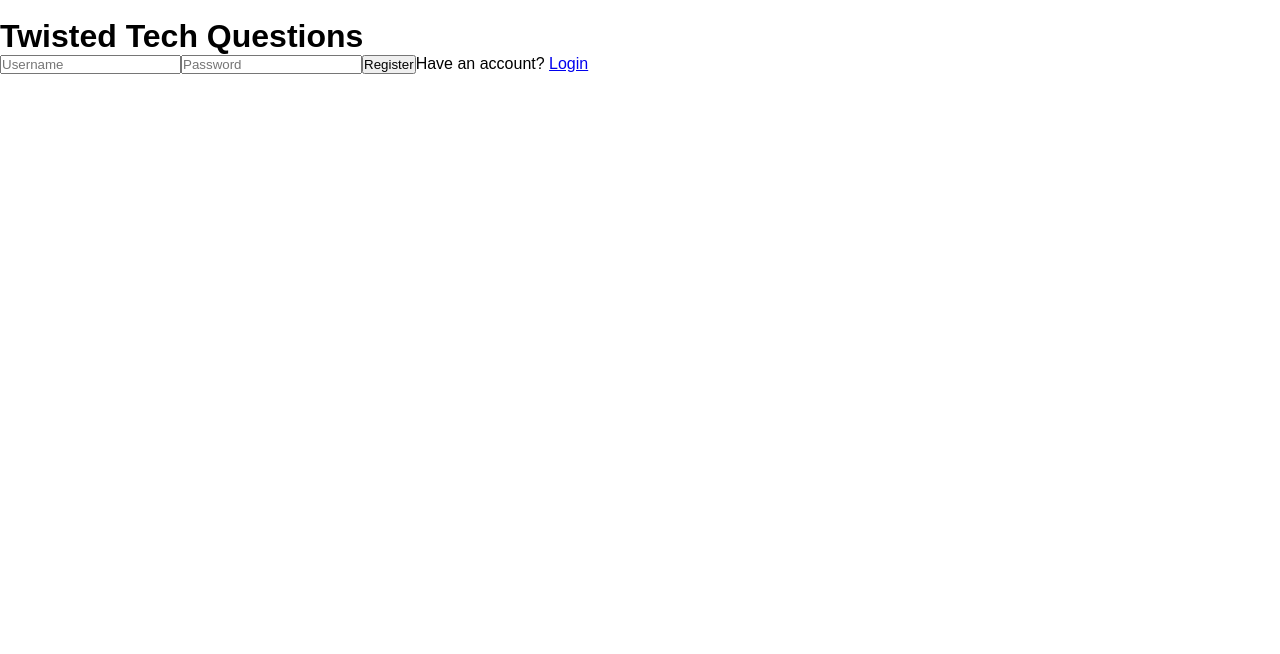
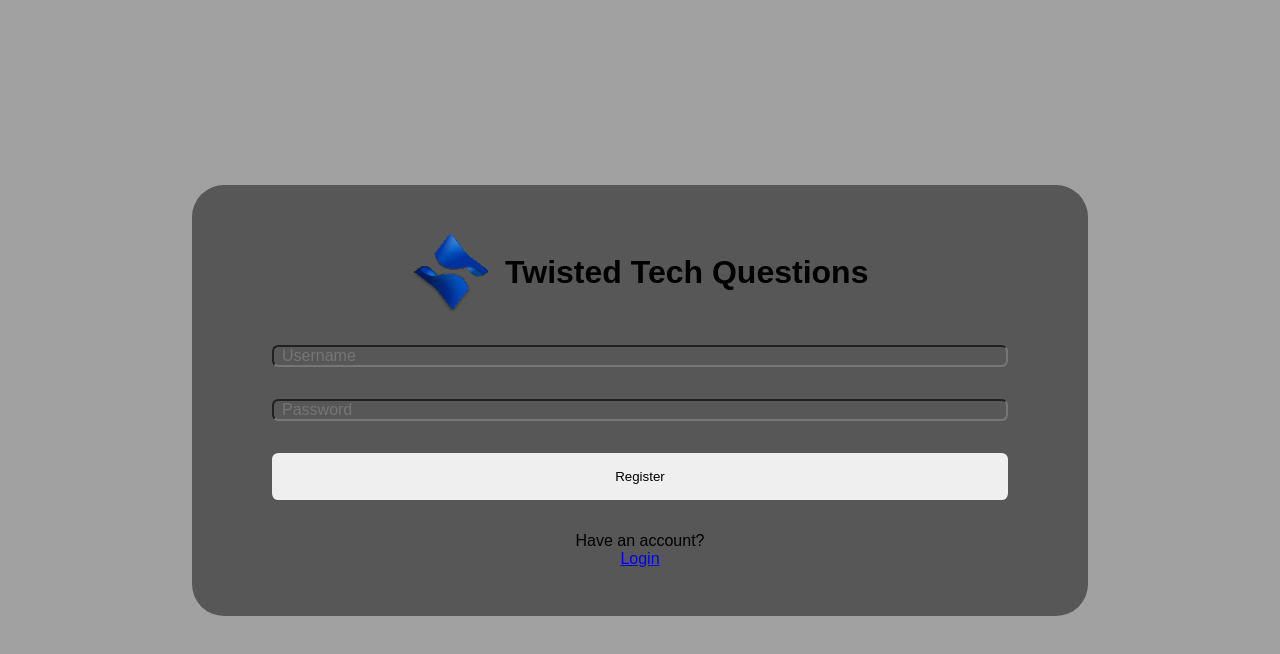
Before and after one commit to marwan475/SocialMediaSite, a React (Create React App) app in the folder public/: page /register in a window 1280 px wide. Shown: the top 654 px of the page. Built offline with nearby package versions, Linux system fonts and the light colour scheme; a web font is replaced by a local one.

Commit message:
completed front end design of Register page

```diff
--- a/public/src/pages/Register.jsx
+++ b/public/src/pages/Register.jsx
@@ -1,6 +1,7 @@
 import React from "react";
 import { Link } from "react-router-dom";
 import styled  from "styled-components";
+import Logo from "../assets/logo.svg";
 
 function Register() {
 
@@ -16,9 +17,9 @@ function Register() {
     return(
     <>
         <FormContainer>
-            <form onSubmit={(event)=>handleSubmit(event)}>
+            <form className="submitForm" onSubmit={(event)=>handleSubmit(event)}>
                 <div className="webName">
-                    <img src="" />
+                    <img src={Logo} alt="Logo" />
                     <h1>Twisted Tech Questions</h1>
                 </div>
                 <input
@@ -34,7 +35,7 @@ function Register() {
                 onChange={(e)=>handleChange(e)}
                 />
                 <button type="submit">Register</button>
-                <span>Have an account? <Link to="/login">Login</Link></span>
+                <span>Have an account? <br></br><Link to="/login">Login</Link></span>
             </form>
         </FormContainer>
     </>
@@ -42,6 +43,59 @@ function Register() {
 
 }
 
-const FormContainer =styled.div``;
+const FormContainer =styled.div`
+    height: 100vh;
+    width: 100vw;
+    display: flex;
+    flex-direction: column;
+    justify-content: center;
+    gap: 1rem;
+    align-items; center;
+    background-color: #A1A1A1;
+    padding: 15% ;
+    .webName{
+        display: flex;
+        align-items: center;
+        gap: 1rem;
+        justify-content: center;
+        img {
+            height: 5rem;
+        }
+    }
+    form {
+        display: flex;
+        flex-direction: column;
+        gap: 2rem;
+        background-color: #00000076;
+        border-radius: 2rem;
+        padding: 3rem 5rem;
+        input {
+            text-indent: 0.5rem;
+            background-color: transparent;
+            padding: 1rem
+            border: 0.1rem solid #4e0eff;
+            border-radius: 0.4rem;
+            color: white;
+            width: 100%;
+            font-size: 1rem;
+            &:focus {
+                border: 0.1rem solid #997af0;
+                outline: none;
+                &::placeholder {
+                    color: transparent;
+                }
+            }
+        }
+        button {
+            padding: 1rem 2rem;
+            border: none;
+            cursor: pointer;
+            border-radius: 0.4rem;
+        }
+        span {
+            text-align: center;
+        }
+    }
+`;
 
 export default Register;
```
